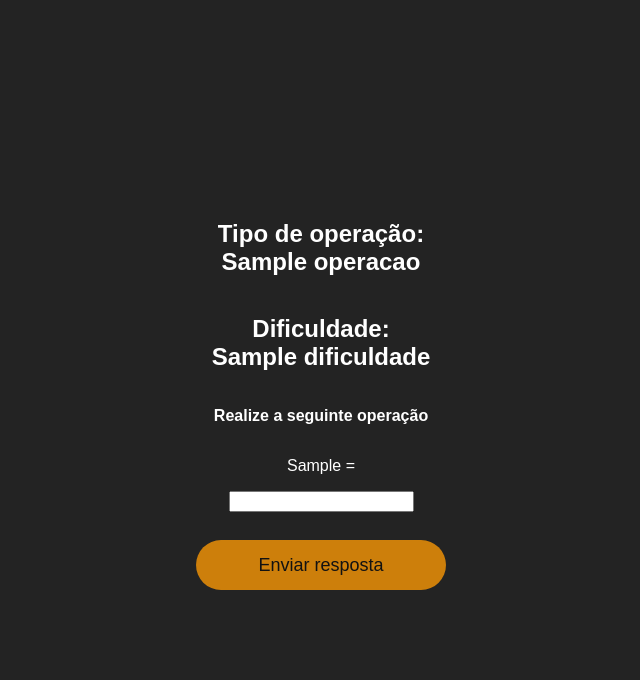
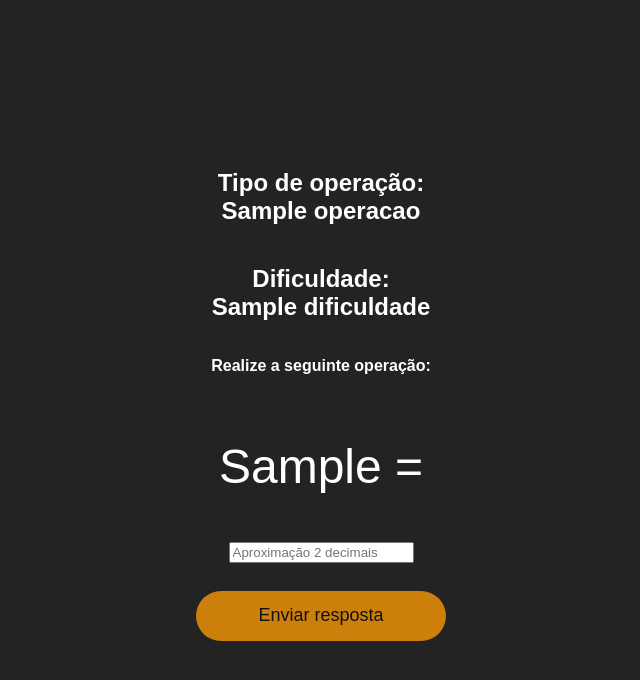
Before and after one commit to iansbrito/TreinoMatematico, a Flask app: template templates/realizar_operacao.html in a window 1280 px wide. Shown: the top 680 px of the page, without its empty margins (319-959 px from the left). Run offline with Flask 3, Linux system fonts and the light colour scheme; the template is opened without the code that fills it: most values are stand-ins (such as "Sample title", 1, 10 or a date in 2020).

Commit message:
Update realizar_operacao.html

```diff
--- a/templates/realizar_operacao.html
+++ b/templates/realizar_operacao.html
@@ -23,12 +23,12 @@
 <body>
     <h2><b>Tipo de operação:</b><br> {{operacao}}</h2>
     <h2><b>Dificuldade:</b><br>{{dificuldade}}</h2>
-    <p><b>Realize a seguinte operação</b><br></p>
-    <p class="operação">{{str_operacao}} = </p>
+    <p><b>Realize a seguinte operação:</b><br></p>
+    <p class="operacao">{{str_operacao}} = </p>
     <form action="resultado_operacao" method="POST" onsubmit="return validateInput()">
-        <input type="text" name="resposta_usuario" id="resposta_usuario" required><br>
+        <input type="text" name="resposta_usuario" id="resposta_usuario" required placeholder="Aproximação 2 decimais"><br>
         <button type="submit" class="btn btn-primary">Enviar resposta</button>
-        <input type="hidden" name="resultado" value="{{resultado}}">
+        <input type="hidden"  name="resultado" value="{{resultado}}" placeholder="Em caso de resposta decimal utilize aproximação de duas casas decimais">
     </form>
 
 </body>
```
